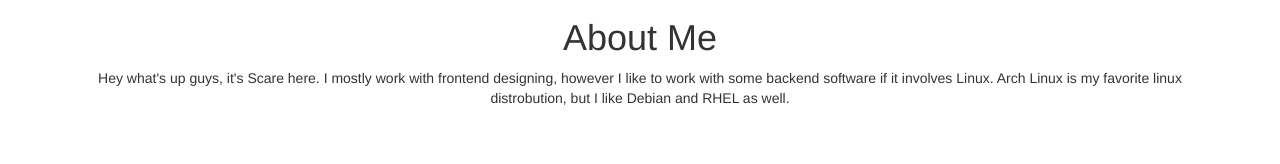
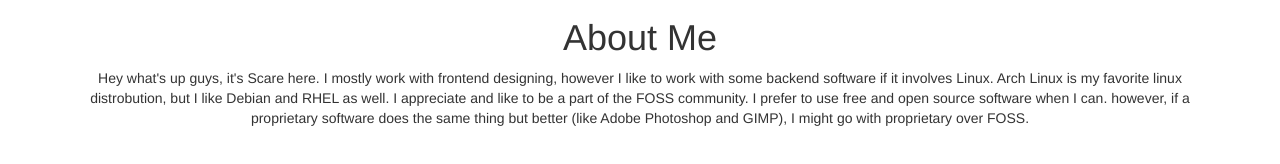
Before and after one commit to MD5HashBrowns/md5hashbrowns.github.io, a plain HTML site: page about.html in a window 1280 px wide. Shown: the part 54-218 px from the top of the page. Drawn offline with nearby package versions, Linux system fonts and the light colour scheme.

Commit message:
Added a little more to About

```diff
--- a/about.html
+++ b/about.html
@@ -48,7 +48,7 @@
 
   <h1 class="text-center">About Me</h1>
   <div class="container center-block">
-    <p class="text-center">Hey what's up guys, it's Scare here. I mostly work with frontend designing, however I like to work with some backend software if it involves Linux. Arch Linux is my favorite linux distrobution, but I like Debian and RHEL as well.</p>
+    <p class="text-center">Hey what's up guys, it's Scare here. I mostly work with frontend designing, however I like to work with some backend software if it involves Linux. Arch Linux is my favorite linux distrobution, but I like Debian and RHEL as well. I appreciate and like to be a part of the FOSS community. I prefer to use free and open source software when I can. however, if a proprietary software does the same thing but better (like Adobe Photoshop and GIMP), I might go with proprietary over FOSS.</p>
 
 
 
```
